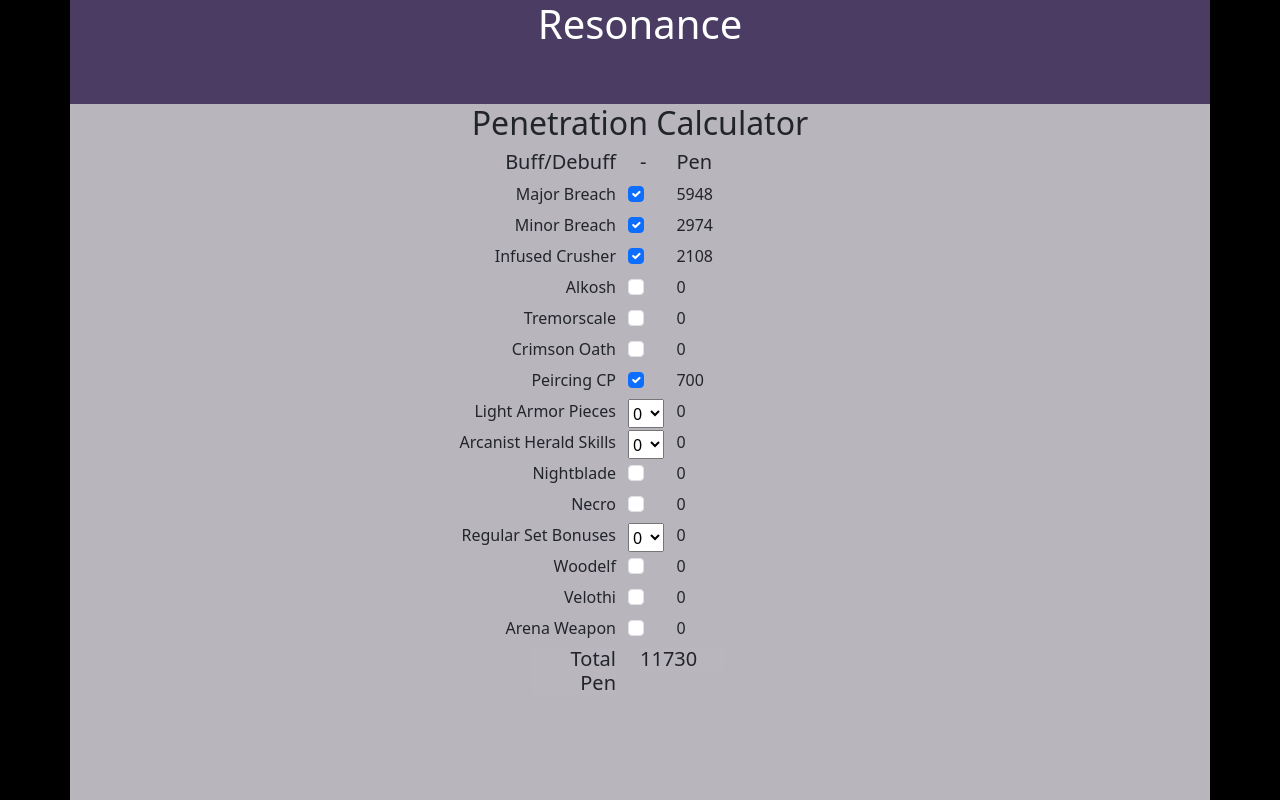
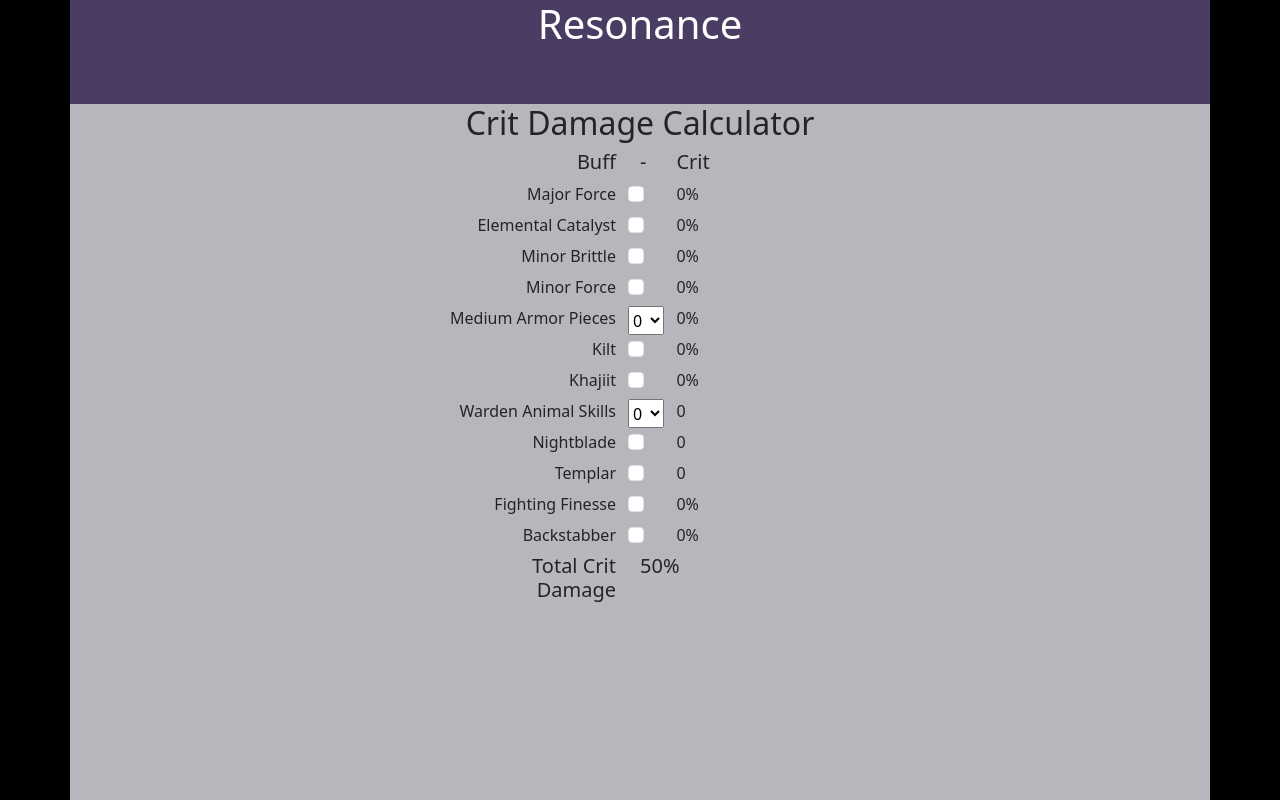
Before and after one commit to jberger2992/resonance, a React (Create React App) app: page / in a window 1280 px wide. Built offline with nearby package versions, Linux system fonts and the light colour scheme.

Commit message:
crit calculator created

```diff
--- a/src/App.js
+++ b/src/App.js
@@ -1,14 +1,15 @@
-// import React, { useState } from "react";
 import React from "react";
 import "./App.css";
 import Header from "./Header.js";
-import Pencalc from "./Pencalc";
+// import Pencalc from "./Pencalc";
+import Critcalc from "./Critcalc";
 
 function App() {
   return (
     <div className="container">
     <Header/>
-    <Pencalc/>
+    {/* <Pencalc/> */}
+    <Critcalc/>
 
     </div>
   );
--- /dev/null
+++ b/src/Critcalc.js
@@ -0,0 +1,184 @@
+import React, { useState, useEffect } from "react";
+
+function Critcalc() {
+
+    const [totalC, setTotalC] = useState(0);
+    const [majorFC, setMajorFC] = useState(0);
+    const [ecC, setEcC] = useState(0);
+    const [minorBC, setMinorBC] = useState(0);
+    const [minorFC, setMinorFC] = useState(0);
+    const [kiltC, setKiltC] = useState(0);
+    const [mediumC, setMediumC] = useState(0);
+    const [khajiitC, setKhajiitC] = useState(0);
+    const [nightBC, setNightBC] = useState(0);
+    const [templarC, setTemplarC] = useState(0);
+    const [wardenC, setWardenC] = useState(0);
+    const [backSC, setBackSC] = useState(0);
+    const [finesseC, setFinesseC] = useState(0);
+
+    function handleTotal(){
+      setTotalC(50+mediumC+minorFC+majorFC+ecC+minorBC+kiltC+khajiitC+nightBC+templarC+wardenC+finesseC+backSC);
+    }
+
+    useEffect(()=>{
+      handleTotal();
+    })
+
+    function handleClass(e){
+      if(e.target.id === "nightBC"){
+        setNightBC(parseInt(e.target.value));
+        setTemplarC(0);
+        document.getElementById("templar").checked = false;
+        setWardenC(0);
+        document.getElementById("warden").value = 0;
+      }else if(e.target.id === "templar"){
+        setTemplarC(parseInt(e.target.value));
+        setNightBC(0);
+        document.getElementById("nightBC").checked = false;
+        setWardenC(0);
+        document.getElementById("warden").value = 0;
+      }else if(e.target.id === "warden"){
+        setWardenC(parseInt(e.target.value));
+        setNightBC(0);
+        document.getElementById("nightBC").checked = false;
+        setTemplarC(0);
+        document.getElementById("templar").checked = false;
+      }
+    }
+
+    return (
+      <main className="row justify-content-md-center">
+        <h2 className="text-center">Crit Damage Calculator</h2>
+        <form className="row col-lg-6 col-xl-5">
+          <div className="row">
+            <div className="col-6 text-end">
+              <h5>Buff</h5>
+            </div>
+              <div className="col-2 col-sm-1">
+                <h5>-</h5>
+            </div>
+              <div className="col-3 col-sm-1">
+                <h5>Crit</h5>
+              </div>
+          </div>
+          <div className="row">
+            <label className="text-end col-form-label col-7 col-sm-6 pt-0">Major Force</label>
+            <div className="form-check col-2 col-sm-1">
+              <input className="form-check-input" type="checkbox" name="majorF" id="majorF" value="20"
+              onChange={(e) => e.target.checked === true ? setMajorFC(parseInt(e.target.value)) : setMajorFC(0)}/>
+            </div>
+            <label htmlFor="majorF" className="col-form-label col-3 col-sm-1 pt-0">{majorFC+"%"}</label>
+          </div>
+          <div className="row">
+            <label className="text-end col-form-label col-7 col-sm-6 pt-0">Elemental Catalyst</label>
+            <div className="form-check col-2 col-sm-1">
+              <input className="form-check-input" type="checkbox" name="ec" id="ec" value="15"
+              onChange={(e) => e.target.checked === true ? setEcC(parseInt(e.target.value)) : setEcC(0)}/>
+            </div>
+            <label htmlFor="ec" className="col-form-label col-3 col-sm-1 pt-0">{ecC+"%"}</label>
+          </div>
+          <div className="row">
+            <label className="text-end col-form-label col-7 col-sm-6 pt-0">Minor Brittle</label>
+            <div className="form-check col-2 col-sm-1">
+              <input className="form-check-input" type="checkbox" name="minorB" id="minorB" value="10"
+              onChange={(e) => e.target.checked === true ? setMinorBC(parseInt(e.target.value)) : setMinorBC(0)}/>
+            </div>
+            <label htmlFor="minorB" className="col-form-label col-3 col-sm-1 pt-0">{minorBC+"%"}</label>
+          </div>
+          <div className="row">
+            <label className="text-end col-form-label col-7 col-sm-6 pt-0">Minor Force</label>
+            <div className="form-check col-2 col-sm-1">
+              <input className="form-check-input" type="checkbox" name="minorF" id="minorF" value="10"
+              onChange={(e) => e.target.checked === true ? setMinorFC(parseInt(e.target.value)) : setMinorFC(0)}/>
+            </div>
+            <label htmlFor="minorF" className="col-form-label col-3 col-sm-1 pt-0">{minorFC+"%"}</label>
+          </div>
+          <div className="row">
+            <label htmlFor="mediumA" className="text-end col-form-label col-7 col-sm-6 pt-0">Medium Armor Pieces</label>
+            <select id="mediumA" className="select-custom col-2 col-sm-1 mr-0" onChange={(e) => setMediumC(parseInt(e.target.value))}>
+              <option value="0">0</option>
+              <option value="2">1</option>
+              <option value="4">2</option>
+              <option value="6">3</option>
+              <option value="8">4</option>
+              <option value="10">5</option>
+              <option value="12">6</option>
+              <option value="14">7</option>
+            </select>
+            <label htmlFor="mediumA" className="col-form-label col-3 col-sm-1 pt-0">{mediumC+"%"}</label>
+          </div>
+          <div className="row">
+            <label className="text-end col-form-label col-7 col-sm-6 pt-0">Kilt</label>
+            <div className="form-check col-2 col-sm-1">
+              <input className="form-check-input" type="checkbox" name="kilt" id="kilt" value="10"
+              onChange={(e) => e.target.checked === true ? setKiltC(parseInt(e.target.value)) : setKiltC(0)}/>
+            </div>
+            <label htmlFor="kilt" className="col-form-label col-3 col-sm-1 pt-0">{kiltC+"%"}</label>
+          </div>
+          <div className="row">
+            <label className="text-end col-form-label col-7 col-sm-6 pt-0">Khajiit</label>
+            <div className="form-check col-2 col-sm-1">
+              <input className="form-check-input" type="checkbox" name="khajiit" id="khajiit" value="12"
+              onChange={(e) => e.target.checked === true ? setKhajiitC(parseInt(e.target.value)) : setKhajiitC(0)}/>
+            </div>
+            <label htmlFor="khajiit" className="col-form-label col-3 col-sm-1 pt-0">{khajiitC+"%"}</label>
+          </div>
+          <div className="row">
+            <label htmlFor="warden" className="text-end col-form-label col-7 col-sm-6 pt-0">Warden Animal Skills</label>
+            <select id="warden" className="select-custom col-2 col-sm-1" onChange={(e) => handleClass(e)}>
+              <option value="0">0</option>
+              <option value="4">1</option>
+              <option value="8">2</option>
+              <option value="12">3</option>
+              <option value="16">4</option>
+              <option value="20">5</option>
+              <option value="24">6</option>
+            </select>
+            <label htmlFor="warden" className="col-form-label col-3 col-sm-1 pt-0">{wardenC}</label>
+          </div>
+          <div className="row">
+            <label className="text-end col-form-label col-7 col-sm-6 pt-0">Nightblade</label>
+            <div className="form-check col-2 col-sm-1">
+              <input className="form-check-input" type="checkbox" name="nightBC" id="nightBC" value="10"
+              onChange={(e) => e.target.checked === true ? handleClass(e) : setNightBC(0)}/>
+            </div>
+            <label className="col-form-label col-3 col-sm-1 pt-0">{nightBC}</label>
+          </div>
+          <div className="row">
+            <label className="text-end col-form-label col-7 col-sm-6 pt-0">Templar</label>
+            <div className="form-check col-2 col-sm-1">
+              <input className="form-check-input" type="checkbox" name="templar" id="templar" value="10"
+              onChange={(e) => e.target.checked === true ? handleClass(e) : setTemplarC(0)}/>
+            </div>
+            <label className="col-form-label col-3 col-sm-1 pt-0">{templarC}</label>
+          </div>
+          <div className="row">
+            <label className="text-end col-form-label col-7 col-sm-6 pt-0">Fighting Finesse</label>
+            <div className="form-check col-2 col-sm-1">
+                <input className="form-check-input" type="checkbox" name="finesse" id="finesse" value="8"
+                onChange={(e) => e.target.checked === true ? setFinesseC(parseInt(e.target.value)) : setFinesseC(0)}/>
+            </div>
+            <label htmlFor="finesse" className="col-form-label col-3 col-sm-1 pt-0">{finesseC+"%"}</label>
+          </div>
+          <div className="row">
+            <label className="text-end col-form-label col-7 col-sm-6 pt-0">Backstabber</label>
+            <div className="form-check col-2 col-sm-1">
+                <input className="form-check-input" type="checkbox" name="backS" id="backS" value="10"
+                onChange={(e) => e.target.checked === true ? setBackSC(parseInt(e.target.value)) : setBackSC(0)}/>
+            </div>
+            <label htmlFor="backS" className="col-form-label col-3 col-sm-1 pt-0">{backSC+"%"}</label>
+          </div>
+          <div className="row justify-content-md-center">
+            <div className="col-6 col-lg-3">
+              <h5 className="text-end total-pen">Total Crit Damage</h5>
+            </div>
+            <div className="col-6 col-lg-3">
+              <h5 className="total-pen">{totalC + "%"}</h5>
+            </div>
+          </div>
+        </form>
+      </main>
+    );
+  }
+
+export default Critcalc;
```
